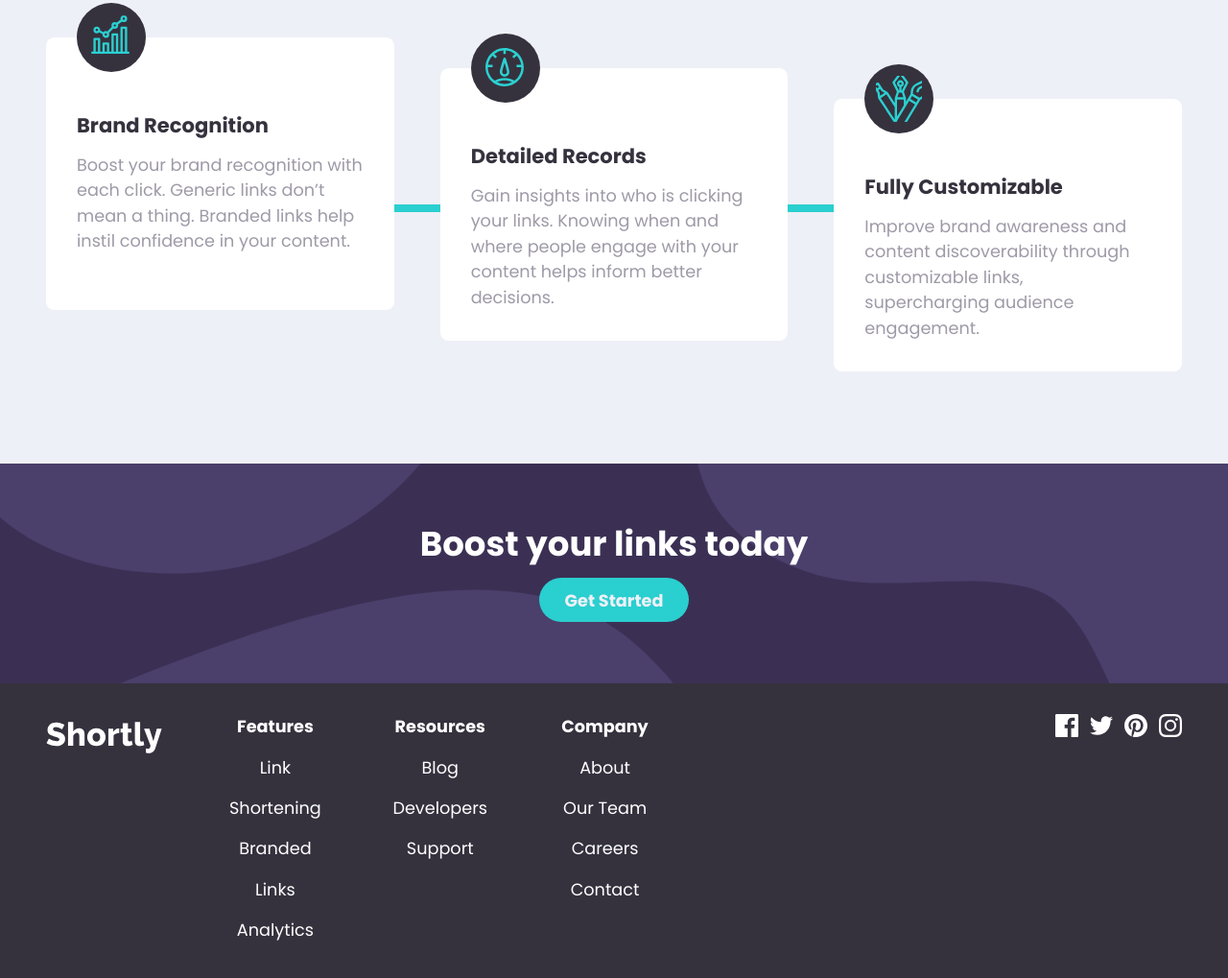
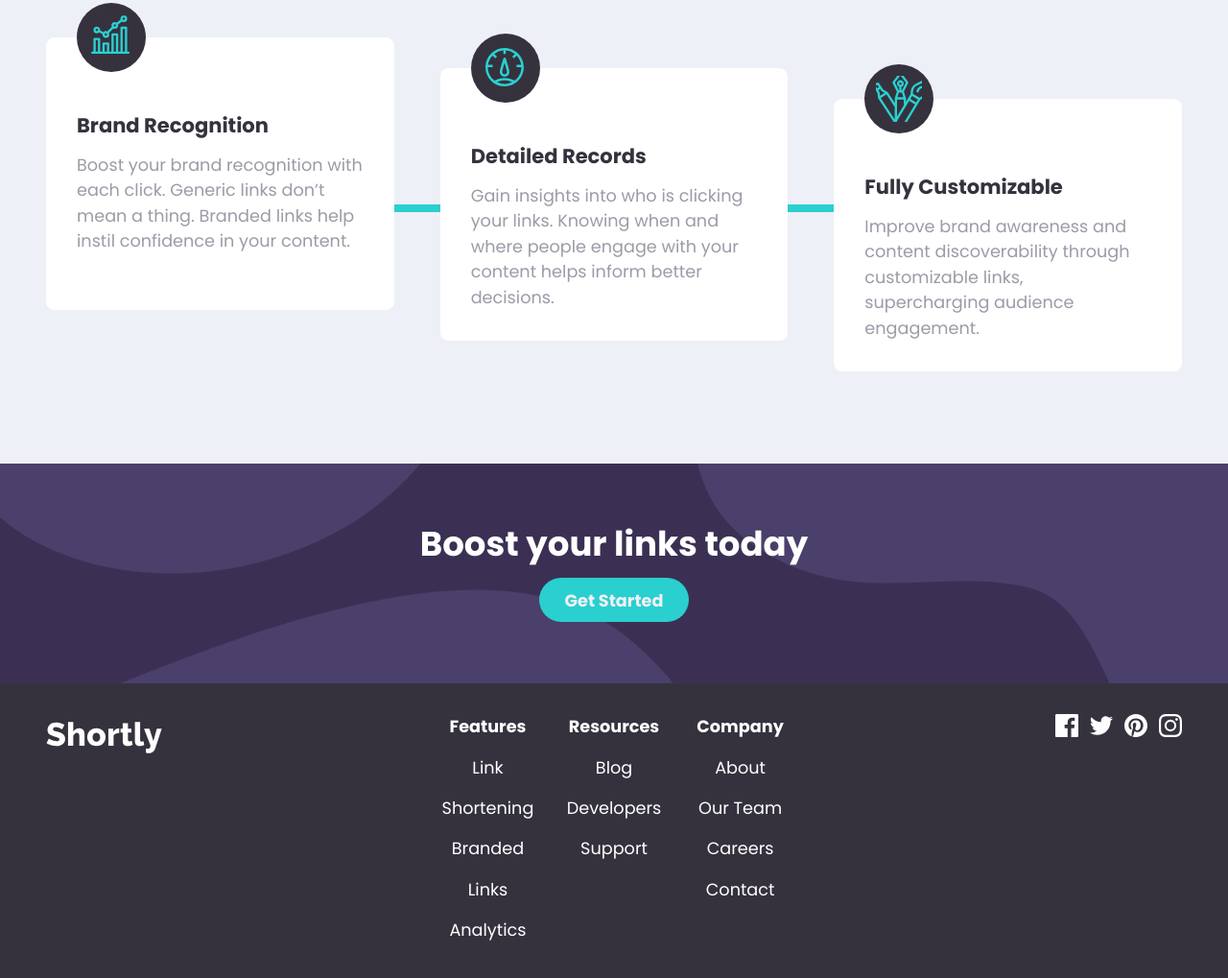
Before and after one commit to dwhenson/frontendmentor-url-shortner, a website: page src/index.html in a window 1280 px wide. Shown: the part 984-2003 px from the top of the page at 96% size. Drawn offline with nearby package versions, Linux system fonts and the light colour scheme; files that its build step writes are made by us from their sources.

Commit message:
🐛 FIX: footer layout to be equally spaced

```diff
--- a/src/scss/blocks/_footer.scss
+++ b/src/scss/blocks/_footer.scss
@@ -11,6 +11,8 @@
 
   .logo {
     margin-inline: auto;
+    max-inline-size: none;
+    text-align: start;
 
     @include respond-to("medium") {
       margin-inline-start: 0;
@@ -18,9 +20,10 @@
   }
 
   > .split {
+    // flex: auto;
+    // align-items: flex-start;
+    // justify-content: space-between;
     gap: 3rem;
-    justify-content: space-between;
-    align-items: flex-start;
   }
 
   nav {
@@ -42,12 +45,14 @@
 
   .icons ul {
     flex-direction: row;
+    flex-grow: 0;
     align-items: center;
     justify-content: center;
     gap: 0.75rem;
 
     @include respond-to("medium") {
       justify-content: flex-end;
+      margin-inline-start: 0;
     }
 
     li {
```
